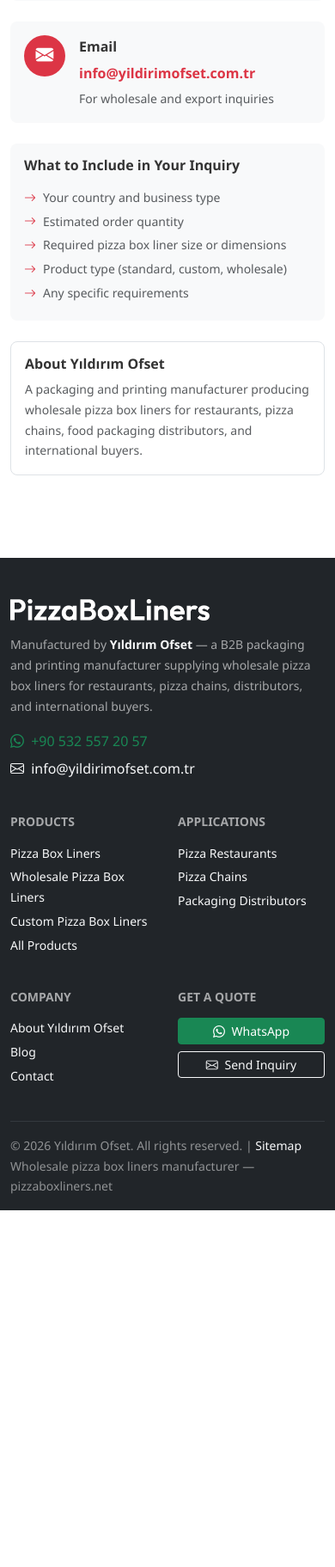
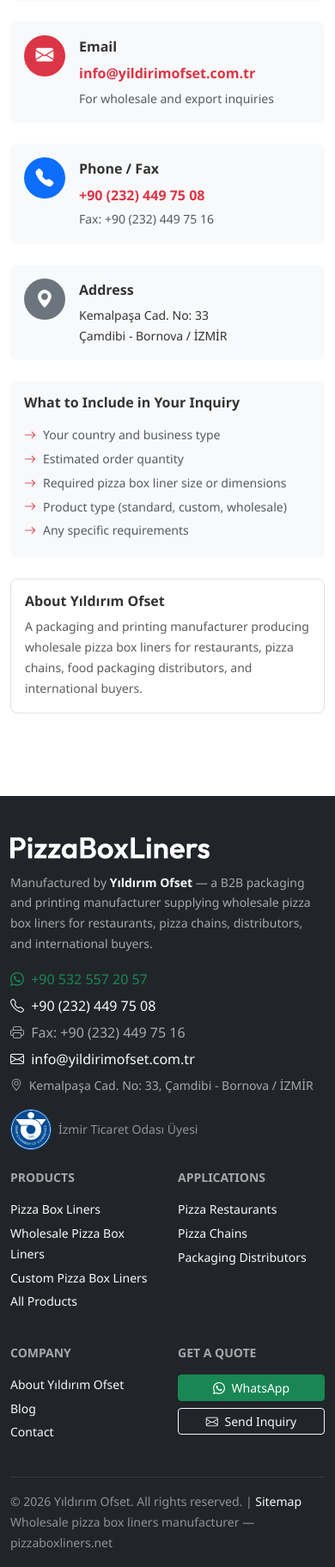
Before and after one commit to tolunayakbulut/pizzaboxliners, a CodeIgniter 4 app: the page made by app/Views/contact/index.php in a window 390 px wide. Shown: the part 1745-3568 px from the top of the page at 86% size. Before the commit the page ends 3153 px from the top, so only its background shows below. Run offline with PHP 8.4 and a stand-in for CodeIgniter, Linux system fonts and the light colour scheme; the template is opened without the code that fills it, so the values that code supplies are empty; some libraries are stand-ins or nearby versions.

Commit message:
Add contact info (phone, fax, address) and İzmir Chamber of Commerce badge to footer
Co-Authored-By: Claude Sonnet 4.6 <noreply@anthropic.com>

```diff
--- a/app/Views/contact/index.php
+++ b/app/Views/contact/index.php
@@ -144,6 +144,27 @@
                         </div>
                     </div>
 
+                    <div class="d-flex gap-3 align-items-start mb-4 p-3 bg-soft rounded-3">
+                        <div style="width:48px; height:48px; background:#0d6efd; border-radius:50%; display:flex; align-items:center; justify-content:center; font-size:1.3rem; color:#fff; flex-shrink:0;">
+                            <i class="bi bi-telephone-fill"></i>
+                        </div>
+                        <div>
+                            <p class="fw-semibold mb-1">Phone / Fax</p>
+                            <a href="tel:+902324497508" class="text-decoration-none fw-bold d-block">+90 (232) 449 75 08</a>
+                            <span class="text-muted small">Fax: +90 (232) 449 75 16</span>
+                        </div>
+                    </div>
+
+                    <div class="d-flex gap-3 align-items-start mb-4 p-3 bg-soft rounded-3">
+                        <div style="width:48px; height:48px; background:#6c757d; border-radius:50%; display:flex; align-items:center; justify-content:center; font-size:1.3rem; color:#fff; flex-shrink:0;">
+                            <i class="bi bi-geo-alt-fill"></i>
+                        </div>
+                        <div>
+                            <p class="fw-semibold mb-1">Address</p>
+                            <p class="mb-0 small">Kemalpaşa Cad. No: 33<br>Çamdibi - Bornova / İZMİR</p>
+                        </div>
+                    </div>
+
                     <div class="p-3 bg-soft rounded-3 mb-4">
                         <h6 class="fw-bold mb-3">What to Include in Your Inquiry</h6>
                         <ul class="list-unstyled text-muted small mb-0">
--- a/app/Views/partials/footer.php
+++ b/app/Views/partials/footer.php
@@ -13,11 +13,27 @@
                         <i class="bi bi-whatsapp me-1"></i> +90 532 557 20 57
                     </a>
                 </p>
-                <p>
+                <p class="mb-1">
+                    <a href="tel:+902324497508" class="text-light text-decoration-none">
+                        <i class="bi bi-telephone me-1"></i> +90 (232) 449 75 08
+                    </a>
+                </p>
+                <p class="mb-1" style="color:rgba(255,255,255,0.6);">
+                    <i class="bi bi-printer me-1"></i> Fax: +90 (232) 449 75 16
+                </p>
+                <p class="mb-1">
                     <a href="mailto:info@yildirimofset.com.tr?subject=Pizza%20Box%20Liners%20Wholesale%20Inquiry" class="text-light text-decoration-none">
                         <i class="bi bi-envelope me-1"></i> info@yildirimofset.com.tr
                     </a>
                 </p>
+                <p class="small mb-0" style="color:rgba(255,255,255,0.6);">
+                    <i class="bi bi-geo-alt me-1"></i> Kemalpaşa Cad. No: 33, Çamdibi - Bornova / İZMİR
+                </p>
+                <div class="mt-3 d-flex align-items-center gap-2">
+                    <img src="<?= base_url('assets/images/ticaret-odasi.svg') ?>"
+                         alt="İzmir Ticaret Odası Üyesi" height="48" loading="lazy">
+                    <span class="small" style="color:rgba(255,255,255,0.5);">İzmir Ticaret Odası Üyesi</span>
+                </div>
             </div>
 
             <!-- Products column -->
```
Also changed, not shown: public/assets/images/ticaret-odasi.svg (added).
